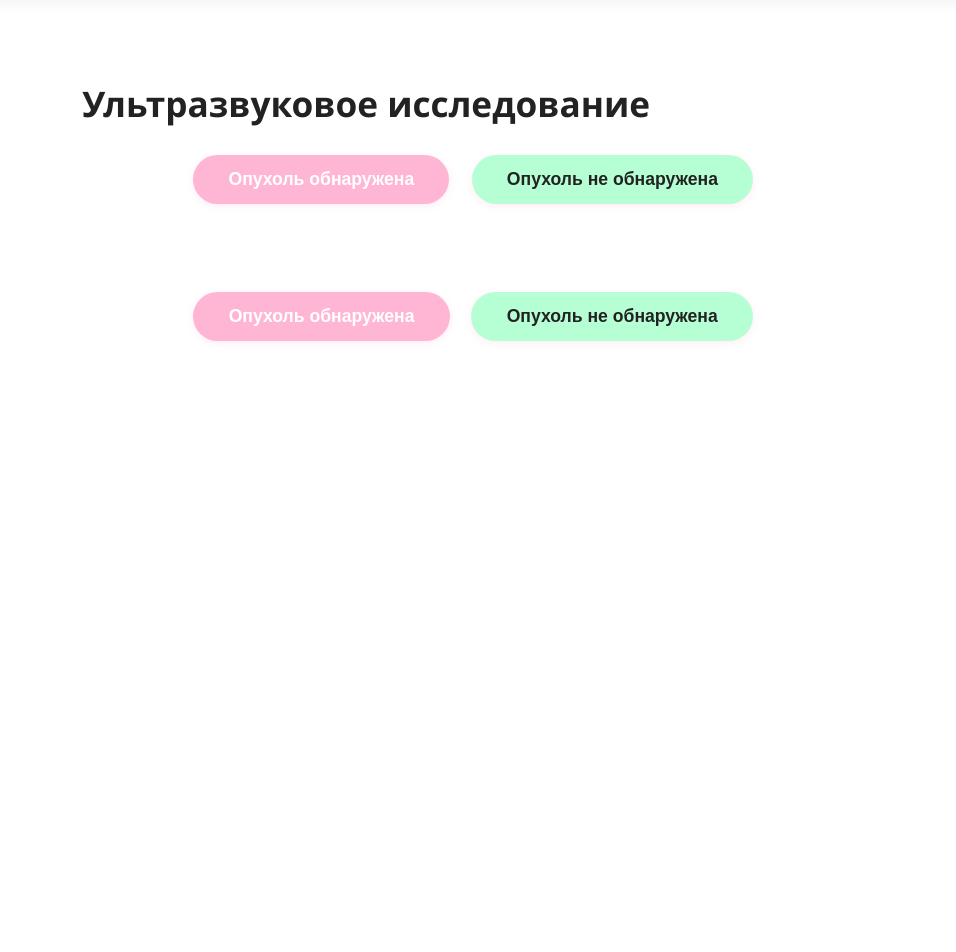
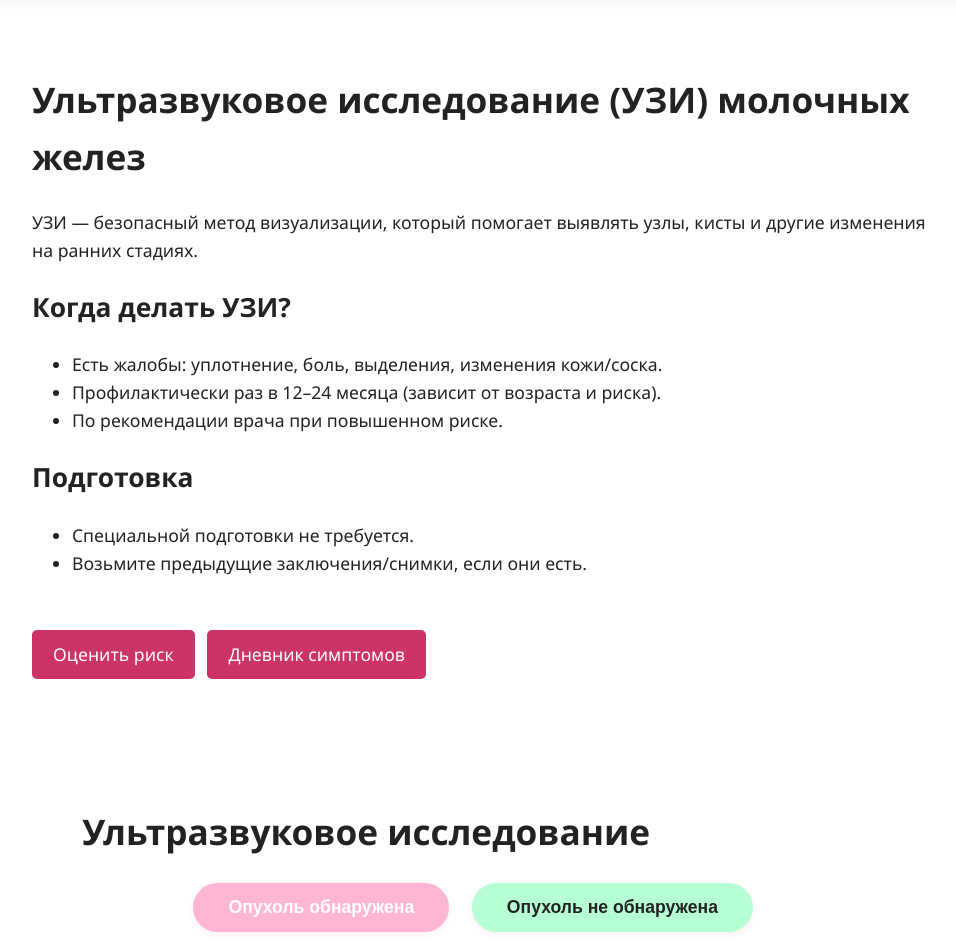
Before and after one commit to marrtille/myZone2, a Flask app: page /usg in a window 1280 px wide. Shown: the part 129-1081 px from the top of the page, without its empty margins (158-1114 px from the left). Before the commit the page ends 470 px from the top, so only its background shows below. Run offline with Flask 3, Linux system fonts and the light colour scheme; parts of the project's set-up code (start-up, migrations or seed data) failed here and were passed over.

Commit message:
Update usg.html

```diff
--- a/templates/usg.html
+++ b/templates/usg.html
@@ -25,6 +25,41 @@
     </nav>
     <a class="navbar-login" href="#">Войти</a>
   </div>
+
+  <main class="container" style="max-width:900px;margin:2rem auto;padding:1rem;">
+    <h1>Ультразвуковое исследование (УЗИ) молочных желез</h1>
+    <p>УЗИ — безопасный метод визуализации, который помогает выявлять узлы, кисты и другие изменения на ранних стадиях.</p>
+
+    <h2>Когда делать УЗИ?</h2>
+    <ul>
+      <li>Есть жалобы: уплотнение, боль, выделения, изменения кожи/соска.</li>
+      <li>Профилактически раз в 12–24 месяца (зависит от возраста и риска).</li>
+      <li>По рекомендации врача при повышенном риске.</li>
+    </ul>
+
+    <h2>Подготовка</h2>
+    <ul>
+      <li>Специальной подготовки не требуется.</li>
+      <li>Возьмите предыдущие заключения/снимки, если они есть.</li>
+    </ul>
+
+    <p style="margin-top:1rem">
+      <a class="cta-button" href="/risk_form">Оценить риск</a>
+      <a class="cta-button" href="/diary" style="margin-left:0.5rem;">Дневник симптомов</a>
+    </p>
+  </main>
+
+  <script>
+    function changeLang(select) {
+      const lang = select.value;
+      const currentPath = window.location.pathname;
+      const cleanPath = currentPath.replace(/^\/(ru|kz|en)/, '');
+      window.location.href = `/${lang}${cleanPath}`;
+    }
+  </script>
+</body>
+</html>
+
 
 <main class="container">
   <h1>Ультразвуковое исследование</h1>
```
